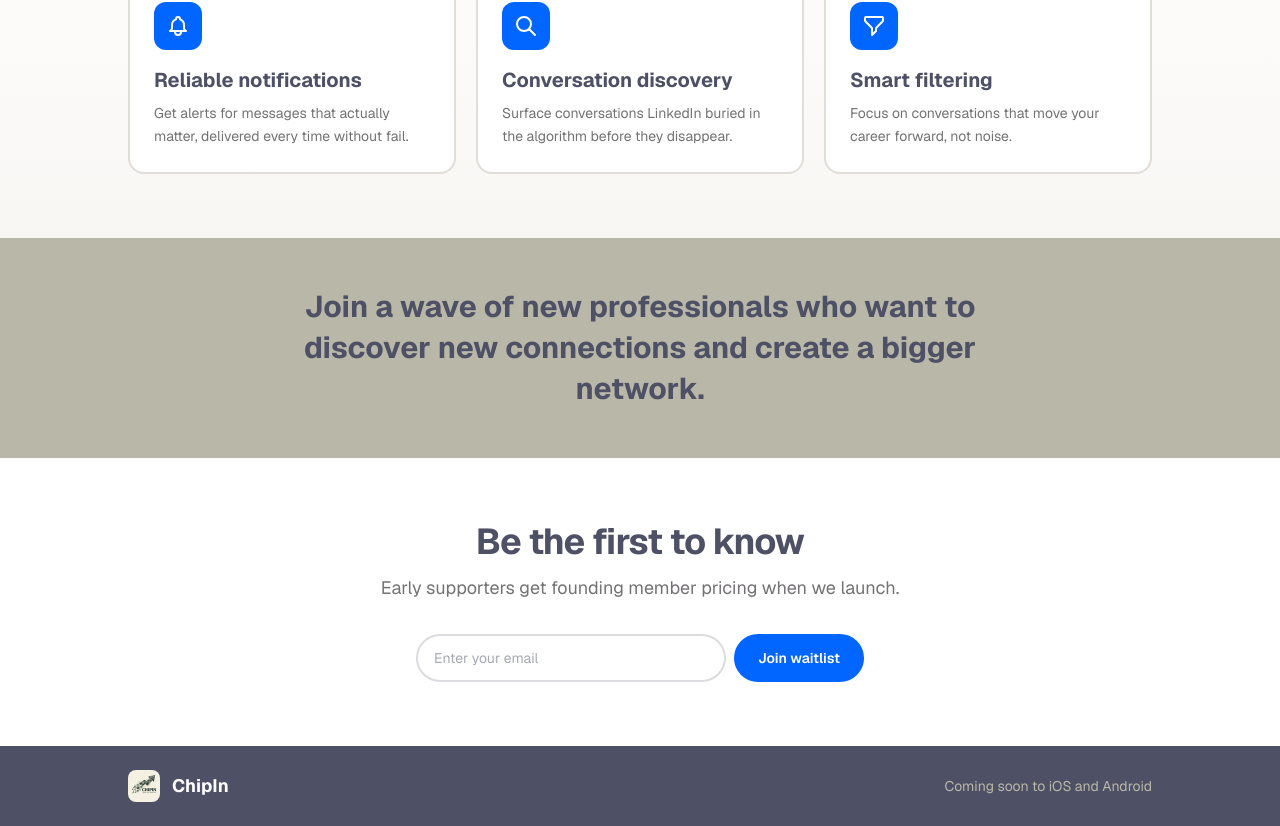
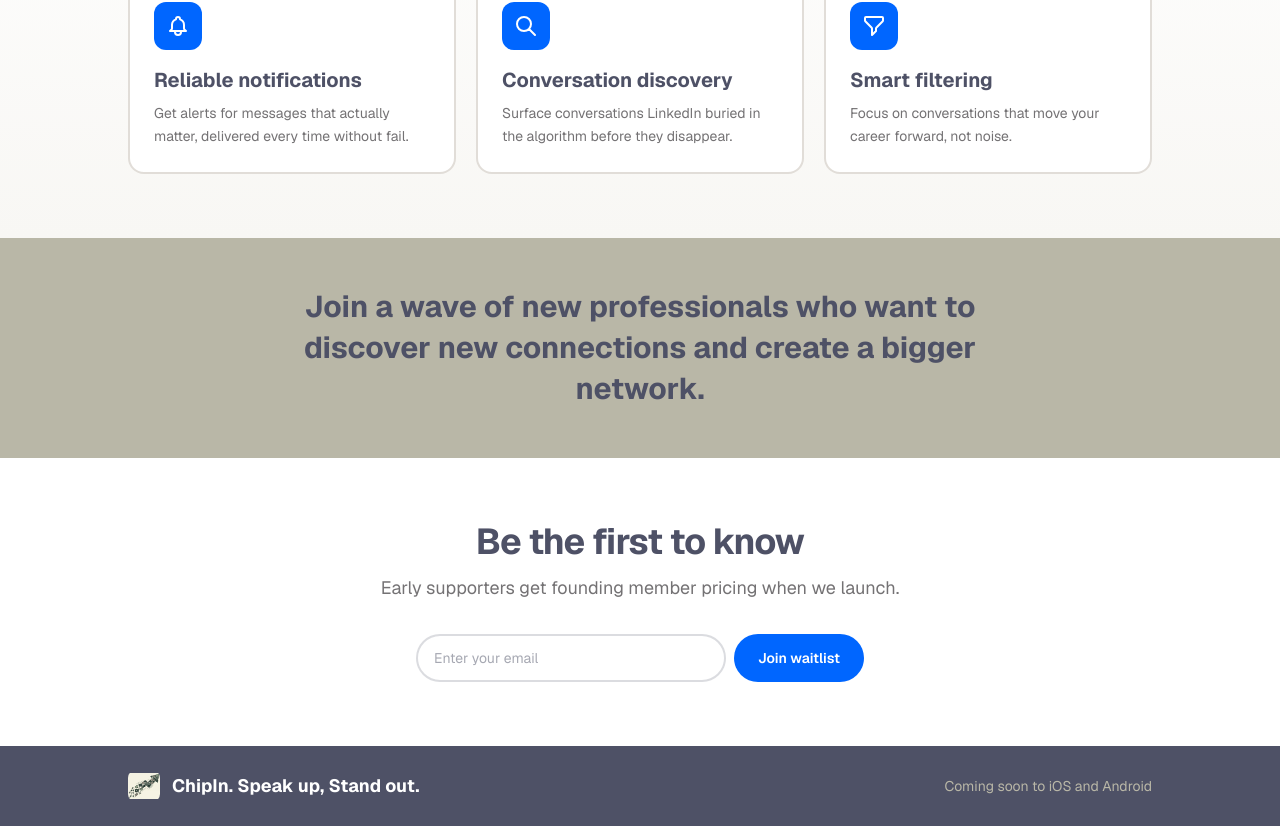
Before and after one commit to RobRead84/ChipIn, a Next.js app in the folder chipin-web/: page /ChipIn/ in a window 1280 px wide. Shown: the part 1624-2450 px from the top of the page. Built offline with nearby package versions, Linux system fonts and the light colour scheme.

Commit message:
fix: use smaller logo, update footer tagline
- Replace logo with smaller version (250x204)
- Update footer text to 'ChipIn. Speak up, Stand out.'

Co-Authored-By: Paperclip <noreply@paperclip.ing>

```diff
--- a/chipin-web/src/app/page.tsx
+++ b/chipin-web/src/app/page.tsx
@@ -484,7 +484,7 @@ export default function Home() {
         <div className="max-w-5xl mx-auto flex flex-col md:flex-row items-center justify-between gap-3">
           <div className="flex items-center gap-3">
             <img src="/logo.png" alt="ChipIn" className="w-8 h-8 rounded-lg object-contain" />
-            <span className="font-bold text-lg text-white">ChipIn</span>
+            <span className="font-bold text-lg text-white">ChipIn. Speak up, Stand out.</span>
           </div>
           <p className="text-cream text-sm">
             Coming soon to iOS and Android
```
Also changed, not shown: chipin-web/public/logo.png.
